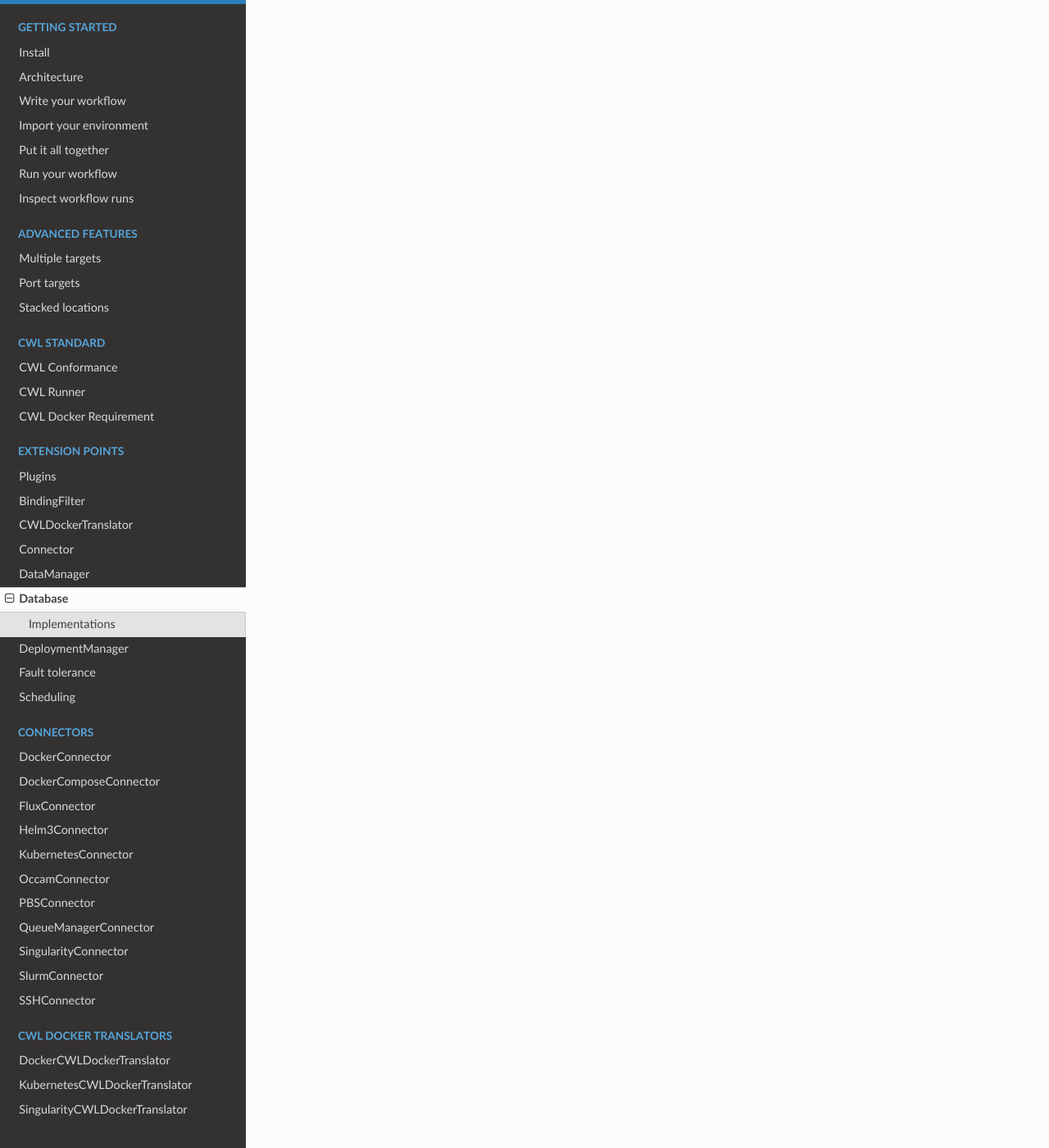
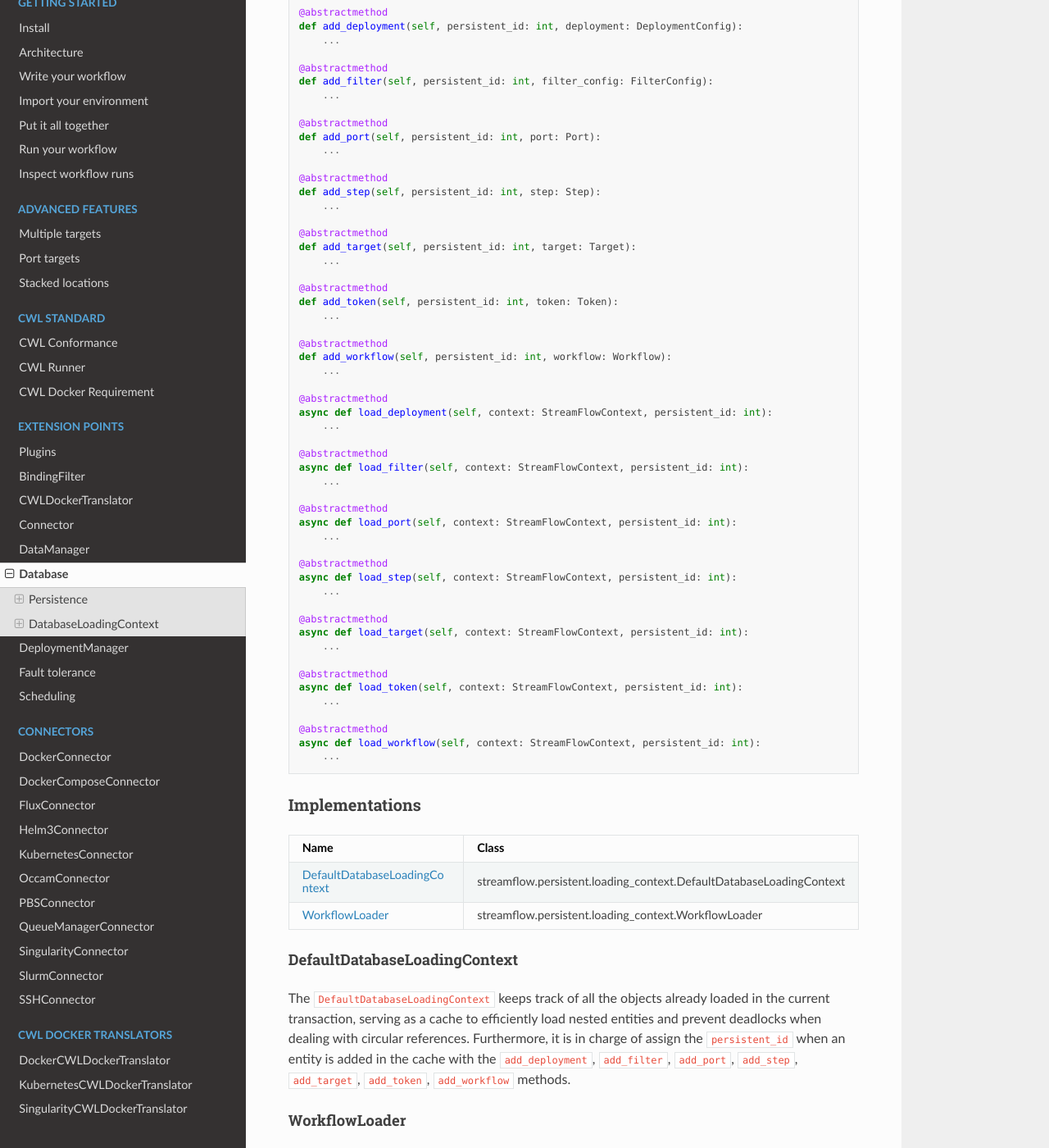
Before and after one commit to alpha-unito/streamflow, a Sphinx documentation site: the page built from docs/source/ext/database.rst, in a window 1280 px wide and 1400 px high, scrolled down 5491 px. Shown: the whole window at 82% size. Built offline with Sphinx 7.4.7 and the Read the Docs theme 2.0.0, drawn with Linux system fonts in a browser that asks for light colours; some of the changed text lies outside the part shown.

Commit message:
last try

````diff
--- a/docs/source/ext/database.rst
+++ b/docs/source/ext/database.rst
@@ -23,9 +23,12 @@ StreamFlow relies on a persistent ``Database`` to store all the metadata regardi
     ) -> None:
         ...
 
-Each ``PersistableEntity`` is identified by a unique numerical ``persistent_id`` related to the corresponding ``Database`` record. Two methods, ``save`` and ``load``, allow persisting the entity in the ``Database`` and retrieving it from the persistent record. Note that ``load`` is a class method, as it must construct a new instance.
+Each ``PersistableEntity`` is identified by a unique numerical ``persistent_id`` related to the corresponding ``Database`` record. Two methods, ``save`` and ``load``, allow persisting the entity in the ``Database`` and retrieving it from the persistent record. Note that ``load`` is a class method, as it must construct a new instance, furthermore it does not assign the ``persistent_id``.
 
-The ``load`` method receives three input parameters: the current execution ``context``, the ``persistent_id`` of the instance that should be loaded, and a ``loading_context``. The latter keeps track of all the objects already loaded in the current transaction, serving as a cache to efficiently load nested entities and prevent deadlocks when dealing with circular references.
+The ``load`` method receives three input parameters: the current execution ``context``, the ``persistent_id`` of the instance that should be loaded, and a ``loading_context`` (see :ref:`DatabaseLoadingContext <DatabaseLoadingContext>`).
+
+Persistence
+===========
 
 The ``Database`` interface, defined in the ``streamflow.core.persistence`` module, contains all the methods to create, modify, and retrieve this metadata. Data deletion is unnecessary, as StreamFlow never removes existing records. Internally, the ``save`` and ``load`` methods call one or more of these methods to perform the desired operations.
 
@@ -230,8 +233,9 @@ Each ``get_data`` method receives in input the identifier (commonly the ``persis
 
 The ``close`` method receives no input parameter and does not return anything. It frees stateful resources potentially allocated during the object’s lifetime, e.g., network or database connections.
 
+
 Implementations
-===============
+---------------
 
 ======     ============================================
 Type       Class
@@ -247,3 +251,100 @@ The database schema is structured as follows:
 
 .. literalinclude:: ../../../streamflow/persistence/schemas/sqlite.sql
     :language: sql
+
+
+DatabaseLoadingContext
+======================
+Workflow loading can be costly in terms of time and memory but also tricky, with the possibility of deadlock.
+The ``DatabaseLoadingContext`` interface allows to define classes that manage these problems. Good practice is to load the objects from these classes instead of using directly the entity ``load`` methods.
+
+.. code-block:: python
+
+    @abstractmethod
+    def add_deployment(self, persistent_id: int, deployment: DeploymentConfig):
+        ...
+
+    @abstractmethod
+    def add_filter(self, persistent_id: int, filter_config: FilterConfig):
+        ...
+
+    @abstractmethod
+    def add_port(self, persistent_id: int, port: Port):
+        ...
+
+    @abstractmethod
+    def add_step(self, persistent_id: int, step: Step):
+        ...
+
+    @abstractmethod
+    def add_target(self, persistent_id: int, target: Target):
+        ...
+
+    @abstractmethod
+    def add_token(self, persistent_id: int, token: Token):
+        ...
+
+    @abstractmethod
+    def add_workflow(self, persistent_id: int, workflow: Workflow):
+        ...
+
+    @abstractmethod
+    async def load_deployment(self, context: StreamFlowContext, persistent_id: int):
+        ...
+
+    @abstractmethod
+    async def load_filter(self, context: StreamFlowContext, persistent_id: int):
+        ...
+
+    @abstractmethod
+    async def load_port(self, context: StreamFlowContext, persistent_id: int):
+        ...
+
+    @abstractmethod
+    async def load_step(self, context: StreamFlowContext, persistent_id: int):
+        ...
+
+    @abstractmethod
+    async def load_target(self, context: StreamFlowContext, persistent_id: int):
+        ...
+
+    @abstractmethod
+    async def load_token(self, context: StreamFlowContext, persistent_id: int):
+        ...
+
+    @abstractmethod
+    async def load_workflow(self, context: StreamFlowContext, persistent_id: int):
+        ...
+
+
+Implementations
+---------------
+
+====================================================================    =============================================================
+Name                                                                    Class
+====================================================================    =============================================================
+:ref:`DefaultDatabaseLoadingContext <DefaultDatabaseLoadingContext>`    streamflow.persistent.loading_context.DefaultDatabaseLoadingContext
+:ref:`WorkflowLoader <WorkflowLoader>`                                  streamflow.persistent.loading_context.WorkflowLoader
+====================================================================    =============================================================
+
+DefaultDatabaseLoadingContext
+^^^^^^^^^^^^^^^^^^^^^^^^^^^^^
+The ``DefaultDatabaseLoadingContext`` keeps track of all the objects already loaded in the current transaction, serving as a cache to efficiently load nested entities and prevent deadlocks when dealing with circular references.
+Furthermore, it is in charge of assign the ``persistent_id`` when an entity is added in the cache with the ``add_deployment``, ``add_filter``, ``add_port``, ``add_step``, ``add_target``, ``add_token``, ``add_workflow`` methods.
+
+
+WorkflowLoader
+^^^^^^^^^^^^^^
+The ``WorkflowLoader`` allows the loading of the steps and ports of a workflow in a new one.
+This feature can be helpful for the Fault Tolerance and the Resume features (see :ref:`Fault Tolerance <Fault tolerance>`).
+Between the workflows, it is possible to have some shared entities, particularly those used only in reading, for example ``deployment``` and ``target``. Instead, the entities with an internal state must be different instances, so ``steps``, ``ports`` and ``workflow``.
+This is done by loading the entity, keeping the ``persistent_id`` in the case of a shared object, or creating a new ``persistent_id`` otherwise.
+The ``WorkflowLoader`` extends the ``DefaultDatabaseLoadingContext`` class and overrides only the methods involving the ``step``, ``port`` and ``workflow`` entities.
+The class has the ``workflow`` attribute, i.e., the new ``workflow`` instance, and the ``load_workflow`` method returns it.
+Instead, the ``add_step``, ``add_port`` and ``add_workflow`` methods do not set the ``persistent_id`` as their parent methods.
+
+.. code-block:: python
+
+    def __init__(self, workflow: Workflow):
+        super().__init__()
+        self.workflow: Workflow = workflow
````
Also changed, not shown: 1 other file.
